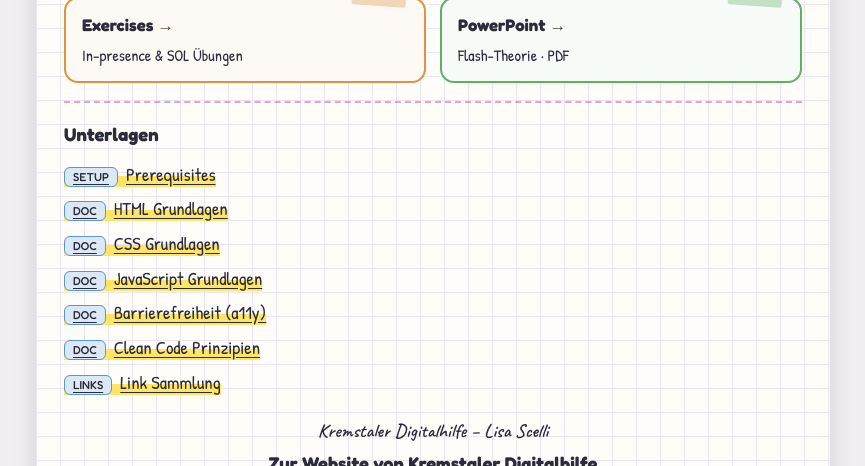
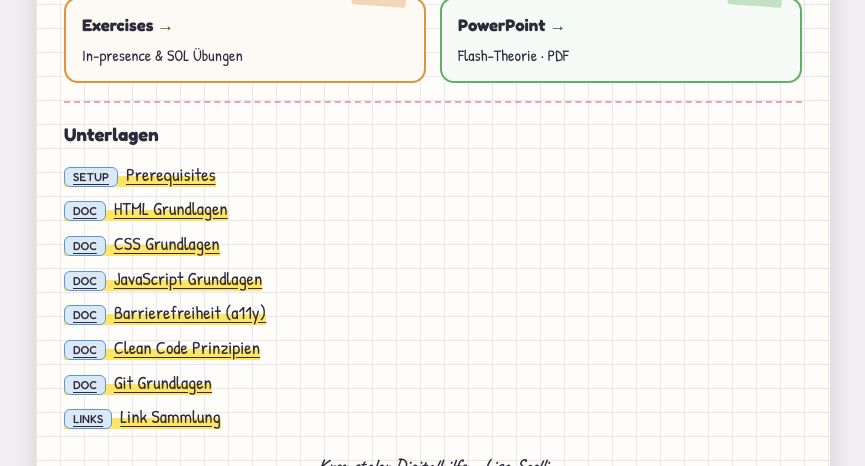
Before and after one commit to kremstaler-digitalhilfe/courses, a plain HTML site: page docs/deutsch/WEB/index.html in a window 1280 px wide. Shown: the part 204-670 px from the top of the page, without its empty margins (207-1072 px from the left). Drawn offline with Linux system fonts and the light colour scheme.

Commit message:
Add Git Grundlagen link to the German WEB index page for improved resource accessibility.

```diff
--- a/docs/deutsch/WEB/index.html
+++ b/docs/deutsch/WEB/index.html
@@ -27,6 +27,7 @@
     <li><a href="javascript-grundlagen.html"><span class="kind" style="--c:var(--c2)">Doc</span>JavaScript Grundlagen</a></li>
     <li><a href="barrierefreiheit-a11y.html"><span class="kind" style="--c:var(--c2)">Doc</span>Barrierefreiheit (a11y)</a></li>
     <li><a href="clean-code-prinzipien.html"><span class="kind" style="--c:var(--c2)">Doc</span>Clean Code Prinzipien</a></li>
+    <li><a href="git-grundlagen.html"><span class="kind" style="--c:var(--c2)">Doc</span>Git Grundlagen</a></li>
     <li><a href="link-sammlung.html"><span class="kind" style="--c:var(--c2)">Links</span>Link Sammlung</a></li>
   </ul>
   <footer class="footer">
```
